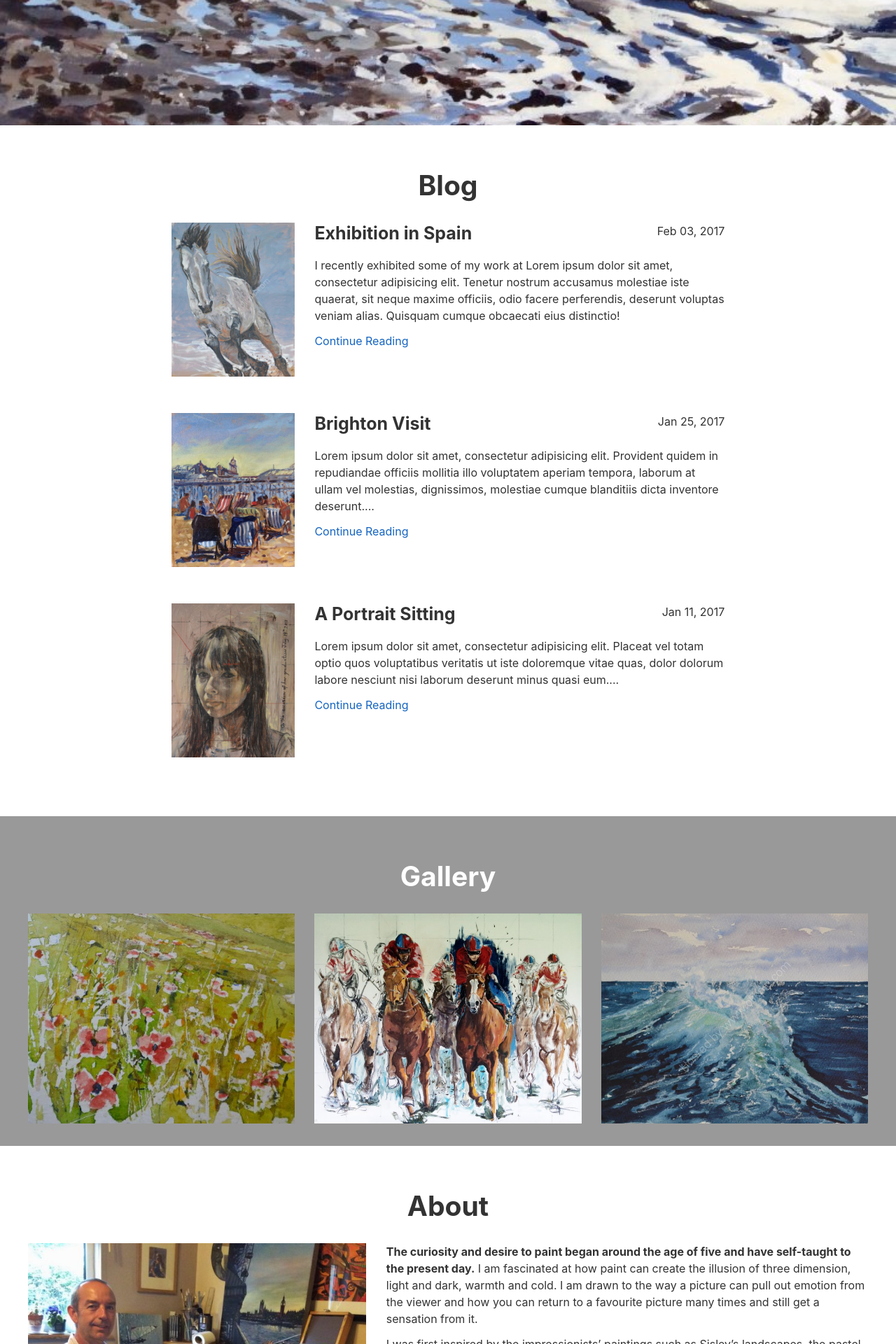
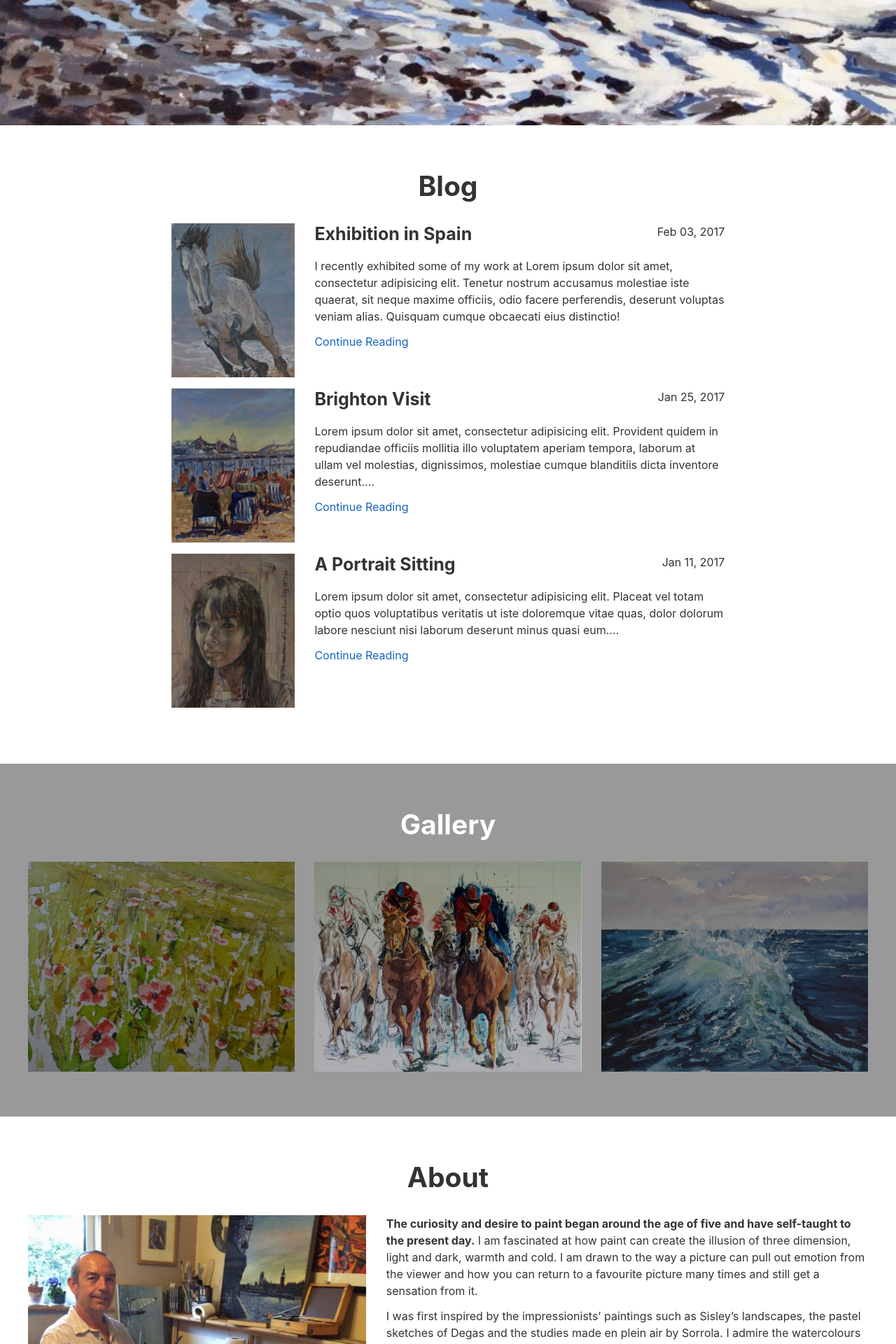
Before and after one commit to PaintTheMouse/test, a Jekyll site: the page built from index.html, in a window 1280 px wide. Shown: the part 721-2641 px from the top of the page at 70% size. Built offline with Jekyll 4.4.1, drawn with Linux system fonts in a browser that asks for light colours; nearby versions of some CDN libraries; some of the changed text lies outside the part shown.

Commit message:
added footer copy

```diff
--- a/_layouts/default.html
+++ b/_layouts/default.html
@@ -11,9 +11,7 @@
 </head>
 
 <body>
-
   {{ content }}
-
   <footer class="footer" role="contentinfo">
     <div class="footer-items-wrapper">
       <div class="footer-item">
@@ -39,8 +37,19 @@
             </nav>
       </div>
       <div class="footer-item">
-        <img src="images/logo/mouse_white.svg" alt="Logo image">
+        <!--<div class="footer-mouse">-->
+          <img src="images/logo/mouse_white.svg" alt="Logo image">
+        <!--</div>-->
+        <!--<div class="footer-mousetext">-->
+          <!--<img src="images/logo/text_2lines_white.svg" alt="Logo image">-->
+        <!--</div>-->
       </div>
+    </div>
+    <div class="footer-bottomline footer-items-wrapper">
+      <div class="footer-copy">
+        <p>Images &copy Ray Murphy <span>|<span> Site designed by Ian Gates 2017</p>
+      </div>
+
     </div>
   </footer>
 </body>
--- a/index.html
+++ b/index.html
@@ -10,7 +10,10 @@ title: Paint the Mouse
 <section id="blog" class="row-wrapper">
   <h1>Blog</h1>
   <div class="outer-container blog-post">
-    <div class="blog-img-wrapper" style="background-image: url(images/DSC_0491.JPG)">
+    <div class="blog-img-wrapper" style="background-image: linear-gradient(
+      rgba(0, 0, 0, 0.3),
+      rgba(0, 0, 0, 0.3)
+    ),url(images/DSC_0491.JPG)">
       <!--<img class="gallery-img" src="images/DSC_0491.JPG" alt="">-->
       <!--<a href="" background-image></a>-->
     </div>
@@ -24,7 +27,10 @@ title: Paint the Mouse
     </div>
   </div>
   <div class="outer-container blog-post">
-    <div class="blog-img-wrapper" style="background-image: url(images/IMG_0236_2.JPG)">
+    <div class="blog-img-wrapper" style="background-image: linear-gradient(
+      rgba(0, 0, 0, 0.3),
+      rgba(0, 0, 0, 0.3)
+    ),url(images/IMG_0236_2.JPG)">
       <!--<img class="gallery-img" src="images/IMG_0236_2.JPG" alt="">-->
       <!--<a href="" background-image></a>-->
     </div>
@@ -38,7 +44,10 @@ title: Paint the Mouse
     </div>
   </div>
   <div class="outer-container blog-post">
-    <div class="blog-img-wrapper" style="background-image: url(images/41.JPG)">
+    <div class="blog-img-wrapper" style="background-image: linear-gradient(
+      rgba(0, 0, 0, 0.3),
+      rgba(0, 0, 0, 0.3)
+    ),url(images/41.JPG)">
       <!--<img class="gallery-img" src="images/41.JPG" alt="">-->
       <!--<a href="" background-image></a>-->
     </div>
@@ -54,11 +63,20 @@ title: Paint the Mouse
 <section id="gallery" class="row-wrapper">
   <h1>Gallery</h1>
   <div class="outer-container">
-    <div class="gallery-img-wrapper" style="background-image: url(images/DSC_0321.JPG)">
+    <div class="gallery-img-wrapper" style="background-image: linear-gradient(
+      rgba(0, 0, 0, 0.3),
+      rgba(0, 0, 0, 0.3)
+    ),url(images/DSC_0321.JPG)">
     </div>
-    <div class="gallery-img-wrapper" style="background-image: url(images/IMG_0197_2.JPG)">
+    <div class="gallery-img-wrapper" style="background-image: linear-gradient(
+      rgba(0, 0, 0, 0.3),
+      rgba(0, 0, 0, 0.3)
+    ),url(images/IMG_0197_2.JPG)">
     </div>
-    <div class="gallery-img-wrapper" style="background-image: url(images/DSC_0511.JPG)">
+    <div class="gallery-img-wrapper" style="background-image: linear-gradient(
+      rgba(0, 0, 0, 0.3),
+      rgba(0, 0, 0, 0.3)
+    ),url(images/DSC_0511.JPG)">
     </div>
   </div>
 </section>
--- a/style.css
+++ b/style.css
@@ -224,7 +224,7 @@ h6 {
 
 .row-wrapper {
   display: block;
-  padding-bottom: 2rem; }
+  padding: 4rem 0; }
   .row-wrapper::after {
     clear: both;
     content: "";
@@ -258,8 +258,7 @@ section h1 {
   margin-left: auto;
   margin-right: auto;
   font-size: 2.44140625em;
-  text-align: center;
-  padding-top: 1.618em; }
+  text-align: center; }
   section h1::after {
     clear: both;
     content: "";
@@ -285,8 +284,7 @@ section h1 {
       float: left;
       display: block;
       margin-right: 2.3576520234%;
-      width: 100%;
-      margin-bottom: 1.618em; }
+      width: 100%; }
       .gallery-img-wrapper:last-child {
         margin-right: 0; } }
 
@@ -339,8 +337,7 @@ section h1 {
       display: block;
       margin-right: 2.3576520234%;
       width: 82.9403913294%;
-      margin-left: 8.5298043353%;
-      padding-top: 1.618em; }
+      margin-left: 8.5298043353%; }
       .about-text-wrapper:last-child {
         margin-right: 0; } }
   @media screen and (max-width: 415px) {
@@ -354,7 +351,7 @@ section h1 {
         margin-right: 0; } }
 
 .blog-post {
-  margin-bottom: 1.618em;
+  margin-bottom: 1rem;
   overflow: hidden; }
 
 .blog-img-wrapper {
@@ -364,8 +361,7 @@ section h1 {
   width: 14.7019566472%;
   margin-left: 17.0596086706%;
   height: 220px;
-  background-size: cover;
-  margin-bottom: 1.618em; }
+  background-size: cover; }
   .blog-img-wrapper:last-child {
     margin-right: 0; }
   @media screen and (max-width: 960px) {
@@ -409,14 +405,14 @@ footer {
   max-width: 1200px;
   margin-left: auto;
   margin-right: auto;
-  padding: 2.3576520234% 2.3576520234% 2.3576520234% 2.3576520234%;
-  text-align: center; }
+  padding: 2.3576520234% 2.3576520234% 2.3576520234% 2.3576520234%; }
   .footer-items-wrapper::after {
     clear: both;
     content: "";
     display: block; }
 
 .footer-item {
+  text-align: center;
   float: left;
   display: block;
   margin-right: 2.3576520234%;
@@ -434,3 +430,27 @@ footer {
       padding-bottom: 1.618em; }
       .footer-item:last-child {
         margin-right: 0; } }
+
+.footer-mouse,
+.footer-mousetext {
+  float: left;
+  display: block;
+  margin-right: 7.4229717578%;
+  width: 46.2885141211%; }
+  .footer-mouse:last-child,
+  .footer-mousetext:last-child {
+    margin-right: 0; }
+
+.footer-bottomline {
+  padding-top: 0;
+  opacity: 0.7;
+  font-size: 0.7rem; }
+
+.footer-copy {
+  float: left;
+  display: block;
+  margin-right: 2.3576520234%;
+  width: 100%;
+  text-align: center; }
+  .footer-copy:last-child {
+    margin-right: 0; }
```
Also changed, not shown: _app/sass/style.scss (+30 -10 lines), 1 other file.
